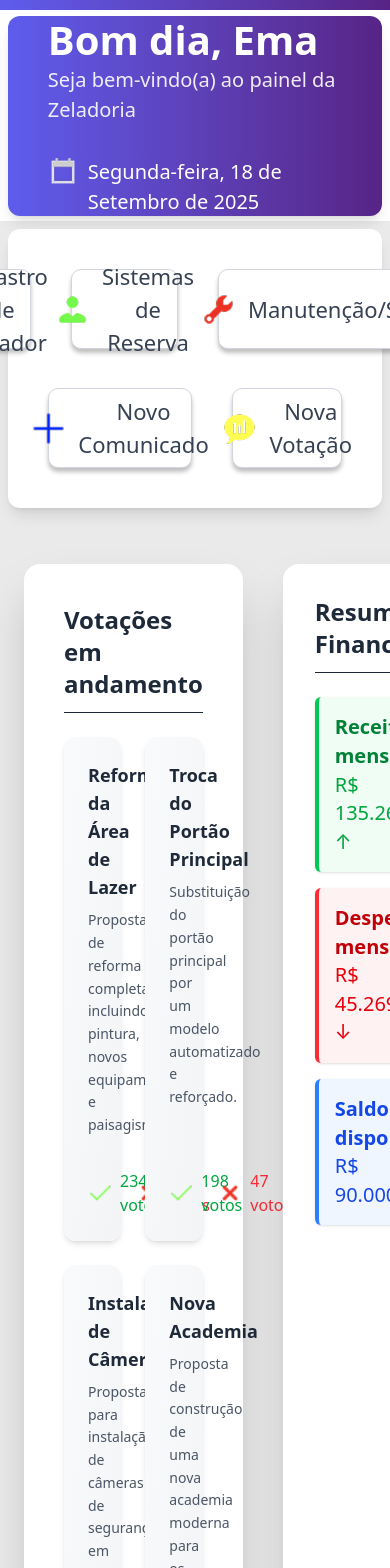
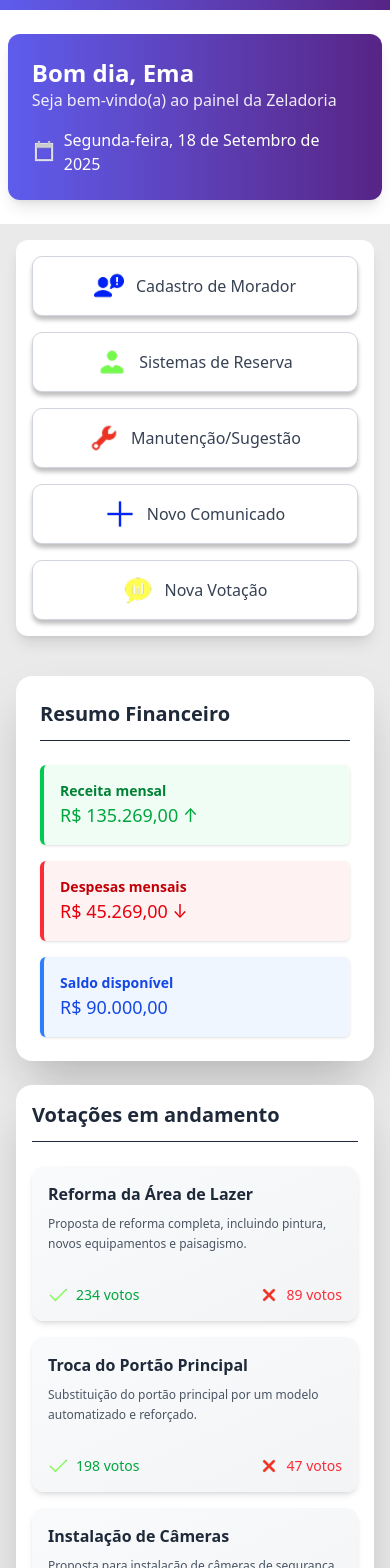
Before and after one commit to Hellwig19/Com-Dominium, a React (Vite) app: page /zeladoria in a window 390 px wide. Shown: the part 100-1668 px from the top of the page. Built offline with nearby package versions, Linux system fonts and the light colour scheme.

Commit message:
Criação inicial Cadastro e Autorizaçãos/Correção de Espaçamento

```diff
--- a/src/pages/Home_zeladoria.tsx
+++ b/src/pages/Home_zeladoria.tsx
@@ -44,98 +44,86 @@ const Zeladoria = () => {
   return (
     <>
       <header>
-        <Header/>
+        <Header />
       </header>
 
-      <main className='bg-[#EAEAEA]'>
-        {/* Card Inicial*/}
-        <div className="bg-white flex flex-col items-center justify-center min-h-[25vh]">
-          <div className="flex items-center justify-start w-[96%] max-w-[2300px] h-[200px] bg-gradient-to-r from-[#5e5ced] to-[#572486] rounded-xl px-10 shadow-lg">
+      <main className='bg-[#EAEAEA] min-h-screen'>
+        {/* Card Inicial (Header) - ✅ Ajustado */}
+        <div className="bg-white flex flex-col items-center justify-center py-6 md:py-10">
+          <div className="flex items-center justify-start w-[96%] max-w-[2300px] h-auto min-h-[150px] bg-gradient-to-r from-[#5e5ced] to-[#572486] rounded-xl p-6 md:p-10 shadow-lg">
             <div className="flex flex-col items-start text-white space-y-1">
-              <h1 className="text-[40px] font-semibold leading-tight m-0">Bom dia, Ema</h1> {/* puxar nome do perfil */}
-              <h2 className="text-[20px] opacity-90 m-0">Seja bem-vindo(a) ao painel da Zeladoria</h2> {/* puxar função aonde a pessoa trabalha*/}
-              <div className="flex mt-8">
-                <img className="h-[30px] w-[30px]" src="../Calendar.png" alt="Calendário" />
-                <h1 className="text-[20px] ml-[10px]">Segunda-feira, 18 de Setembro de 2025</h1> {/* puxar o dia da semana, dia do mês e ano*/}
+              {/* Tamanho de texto ajustado para ser menor em telas pequenas */}
+              <h1 className="text-2xl md:text-[40px] font-semibold leading-tight m-0">Bom dia, Ema</h1> {/* puxar nome do perfil */}
+              <h2 className="text-base md:text-[20px] opacity-90 m-0">Seja bem-vindo(a) ao painel da Zeladoria</h2> {/* puxar função aonde a pessoa trabalha*/}
+              <div className="flex items-center mt-4 md:mt-8">
+                <img className="h-6 w-6 md:h-[30px] md:w-[30px]" src="../Calendar.png" alt="Calendário" />
+                {/* Tamanho de texto ajustado */}
+                <h1 className="text-base md:text-[20px] ml-2 md:ml-[10px]">Segunda-feira, 18 de Setembro de 2025</h1> {/* puxar o dia da semana, dia do mês e ano*/}
               </div>
             </div>
           </div>
         </div>
 
-        {/* Botões de Troca de Tela*/}
-        <div className="flex flex-col items-center justify-center min-h-[35vh]">
-          <div className="bg-white w-[96%] max-w-[2300px] h-auto rounded-xl px-10 py-10 shadow-lg flex flex-col gap-6">
+        {/* Botões de Troca de Tela - ✅ Ajustado */}
+        <div className="flex flex-col items-center justify-center p-4 md:p-8">
+          {/* Largura ajustada para w-full e max-w-[2300px] */}
+          <div className="bg-white w-full max-w-[2300px] h-auto rounded-xl p-4 md:p-10 shadow-lg flex flex-col gap-4 md:gap-6">
 
-            {/* Primeira linha de botões */}
-            <div className="flex justify-center gap-10 pb-[15px]">
-              <button className="flex items-center justify-center gap-3 bg-white rounded-[10px] w-[400px] h-[80px] shadow-[0px_4px_4px_0px_rgba(0,0,0,0.25)] border border-gray-300 text-gray-700 font-medium hover:bg-gray-50 transition">
-                <img src="../Complaint.png" alt="Cadastro de Morador" className="h-[35px] w-[35px]"/>
-                <span className="text-[22px]">Cadastro de Morador</span>
+            {/* Primeira linha de botões: Agora utiliza grid que colapsa para uma coluna em telas pequenas (grid-cols-1) e 3 colunas em telas médias (md:grid-cols-3) */}
+            <div className="grid grid-cols-1 md:grid-cols-3 gap-4 md:gap-10">
+              {/* Removidas larguras fixas (w-[400px]) para que o botão preencha o espaço (w-full) */}
+              <button className="flex items-center justify-center gap-3 bg-white rounded-[10px] w-full h-[60px] md:h-[80px] shadow-[0px_4px_4px_0px_rgba(0,0,0,0.25)] border border-gray-300 text-gray-700 font-medium hover:bg-gray-50 transition">
+                <img src="../Complaint.png" alt="Cadastro de Morador" className="h-[30px] w-[30px] md:h-[35px] md:w-[35px]" />
+                {/* Tamanho de texto ajustado */}
+                <span className="text-base md:text-[22px]">Cadastro de Morador</span>
               </button>
-              <button className="flex items-center justify-center gap-3 bg-white rounded-[10px] w-[400px] h-[80px] shadow-[0px_4px_4px_0px_rgba(0,0,0,0.25)] border border-gray-300 text-gray-700 font-medium hover:bg-gray-50 transition">
-                <img src="../Account Male.png" alt="Sistemas de Reserva" className="h-[35px] w-[35px]"/>
-                <span className="text-[22px]">Sistemas de Reserva</span>
+              <button className="flex items-center justify-center gap-3 bg-white rounded-[10px] w-full h-[60px] md:h-[80px] shadow-[0px_4px_4px_0px_rgba(0,0,0,0.25)] border border-gray-300 text-gray-700 font-medium hover:bg-gray-50 transition">
+                <img src="../Account Male.png" alt="Sistemas de Reserva" className="h-[30px] w-[30px] md:h-[35px] md:w-[35px]" />
+                <span className="text-base md:text-[22px]">Sistemas de Reserva</span>
               </button>
-              <button className="flex items-center justify-center gap-3 bg-white rounded-[10px] w-[400px] h-[80px] shadow-[0px_4px_4px_0px_rgba(0,0,0,0.25)] border border-gray-300 text-gray-700 font-medium hover:bg-gray-50 transition">
-                <img src="../Wrench.png" alt="Manutenção/Sugestão" className="h-[35px] w-[35px]"/>
-                <span className="text-[22px]">Manutenção/Sugestão</span>
+              <button className="flex items-center justify-center gap-3 bg-white rounded-[10px] w-full h-[60px] md:h-[80px] shadow-[0px_4px_4px_0px_rgba(0,0,0,0.25)] border border-gray-300 text-gray-700 font-medium hover:bg-gray-50 transition">
+                <img src="../Wrench.png" alt="Manutenção/Sugestão" className="h-[30px] w-[30px] md:h-[35px] md:w-[35px]" />
+                <span className="text-base md:text-[22px]">Manutenção/Sugestão</span>
               </button>
             </div>
 
-            {/* Segunda linha de botões */}
-            <div className="flex justify-center gap-10">
-              <button className="flex items-center justify-center gap-3 bg-white rounded-[10px] w-[400px] h-[80px] shadow-[0px_4px_4px_0px_rgba(0,0,0,0.25)] border border-gray-300 text-gray-700 font-medium hover:bg-gray-50 transition">
-                <img src="../Plus.png" alt="Novo Comunicado" className="h-[35px] w-[35px]"/>
-                <span className="text-[22px]">Novo Comunicado</span>
+            {/* Segunda linha de botões: Agora utiliza grid que colapsa para uma coluna em telas pequenas e 2 colunas em telas médias (md:grid-cols-2) */}
+            <div className="grid grid-cols-1 md:grid-cols-2 gap-4 md:gap-10">
+              <button className="flex items-center justify-center gap-3 bg-white rounded-[10px] w-full h-[60px] md:h-[80px] shadow-[0px_4px_4px_0px_rgba(0,0,0,0.25)] border border-gray-300 text-gray-700 font-medium hover:bg-gray-50 transition">
+                <img src="../Plus.png" alt="Novo Comunicado" className="h-[30px] w-[30px] md:h-[35px] md:w-[35px]" />
+                <span className="text-base md:text-[22px]">Novo Comunicado</span>
               </button>
-              <button className="flex items-center justify-center gap-3 bg-white rounded-[10px] w-[400px] h-[80px] shadow-[0px_4px_4px_0px_rgba(0,0,0,0.25)] border border-gray-300 text-gray-700 font-medium hover:bg-gray-50 transition">
-                <img src="../Poll.png" alt="Nova Votação" className="h-[35px] w-[35px]"/>
-                <span className="text-[22px]">Nova Votação</span>
+              <button className="flex items-center justify-center gap-3 bg-white rounded-[10px] w-full h-[60px] md:h-[80px] shadow-[0px_4px_4px_0px_rgba(0,0,0,0.25)] border border-gray-300 text-gray-700 font-medium hover:bg-gray-50 transition">
+                <img src="../Poll.png" alt="Nova Votação" className="h-[30px] w-[30px] md:h-[35px] md:w-[35px]" />
+                <span className="text-base md:text-[22px]">Nova Votação</span>
               </button>
             </div>
           </div>
         </div>
 
-        <div className="flex justify-center items-start mt-6 p-6">
-          <div className="flex gap-10 w-full max-w-[1600px]">
-            {/* Div Principal de Votações */}
-            <div className="flex-1 bg-white rounded-2xl p-10 shadow-2xl flex flex-col">
-              <h1 className="text-2xl font-bold mb-6 text-gray-800 border-b pb-3">
+        {/* Div Principal de Votações e Resumo Financeiro - ✅ Ajustado */}
+        {/* Agora utiliza flex-col em telas pequenas e flex-row em telas médias, com espaçamento flexível */}
+        <div className="flex justify-center items-start px-4 md:px-6 mt-6 pb-6">
+          <div className="flex flex-col-reverse lg:flex-row gap-6 lg:gap-10 w-full max-w-[1600px]">
+
+            {/* Div Principal de Votações - Agora usa w-full e flex-1 */}
+            <div className="flex-1 w-full bg-white rounded-2xl p-4 md:p-10 shadow-2xl flex flex-col">
+              <h1 className="text-xl md:text-2xl font-bold mb-6 text-gray-800 border-b pb-3">
                 Votações em andamento
               </h1>
 
-              <div className="grid grid-cols-2 gap-6">
+              {/* Grid ajustado para colapsar para 1 coluna em telas pequenas e 2 colunas em telas médias (md:grid-cols-2) */}
+              <div className="grid grid-cols-1 md:grid-cols-2 gap-4 md:gap-6">
                 {/* Card de Votação */}
                 {[
-                  {
-                    titulo: "Reforma da Área de Lazer",
-                    desc: "Proposta de reforma completa, incluindo pintura, novos equipamentos e paisagismo.",
-                    sim: 234,
-                    nao: 89,
-                  },
-                  {
-                    titulo: "Troca do Portão Principal",
-                    desc: "Substituição do portão principal por um modelo automatizado e reforçado.",
-                    sim: 198,
-                    nao: 47,
-                  },
-                  {
-                    titulo: "Instalação de Câmeras",
-                    desc: "Proposta para instalação de câmeras de segurança em todas as entradas e áreas comuns.",
-                    sim: 321,
-                    nao: 34,
-                  },
-                  {
-                    titulo: "Nova Academia",
-                    desc: "Proposta de construção de uma nova academia moderna para os moradores.",
-                    sim: 402,
-                    nao: 120,
-                  },
+                  { titulo: "Reforma da Área de Lazer", desc: "Proposta de reforma completa, incluindo pintura, novos equipamentos e paisagismo.", sim: 234, nao: 89 },
+                  { titulo: "Troca do Portão Principal", desc: "Substituição do portão principal por um modelo automatizado e reforçado.", sim: 198, nao: 47 },
+                  { titulo: "Instalação de Câmeras", desc: "Proposta para instalação de câmeras de segurança em todas as entradas e áreas comuns.", sim: 321, nao: 34 },
+                  { titulo: "Nova Academia", desc: "Proposta de construção de uma nova academia moderna para os moradores.", sim: 402, nao: 120 },
                 ].map((votacao, i) => (
-
-                <div key={i} className="bg-gradient-to-br from-gray-50 to-gray-100 p-6 rounded-xl shadow-md hover:shadow-xl transition-all duration-300 flex flex-col h-full">
-                  <h2 className="text-lg font-semibold text-gray-800 mb-2">{votacao.titulo}</h2>
-                  <p className="text-sm text-gray-600 mb-4 leading-relaxed flex-grow">
+                  <div key={i} className="bg-gradient-to-br from-gray-50 to-gray-100 p-4 md:p-6 rounded-xl shadow-md hover:shadow-xl transition-all duration-300 flex flex-col h-full">
+                    <h2 className="text-base md:text-lg font-semibold text-gray-800 mb-2">{votacao.titulo}</h2>
+                    <p className="text-xs md:text-sm text-gray-600 mb-4 leading-relaxed flex-grow">
                       {votacao.desc}
                     </p>
 
@@ -143,15 +131,15 @@ const Zeladoria = () => {
                     <div className="flex justify-between mt-4">
                       {/* Votos positivos */}
                       <div className="flex items-center gap-2">
-                        <img src="../Done.png" alt="Votos a favor" className="w-6 h-6 object-contain"/>
-                        <span className="text-green-600 font-medium">
+                        <img src="../Done.png" alt="Votos a favor" className="w-5 h-5 md:w-6 md:h-6 object-contain" />
+                        <span className="text-sm text-green-600 font-medium">
                           {votacao.sim} votos
                         </span>
                       </div>
 
                       {/* Votos negativos */}
-                      <div className="flex items-center gap-2"> <img src="../Multiply.png" alt="Votos contra" className="w-6 h-6 object-contain"/>
-                        <span className="text-red-500 font-medium">
+                      <div className="flex items-center gap-2"> <img src="../Multiply.png" alt="Votos contra" className="w-5 h-5 md:w-6 md:h-6 object-contain" />
+                        <span className="text-sm text-red-500 font-medium">
                           {votacao.nao} votos
                         </span>
                       </div>
@@ -161,53 +149,56 @@ const Zeladoria = () => {
               </div>
             </div>
 
-            {/* Div de Resumo Financeiro */}
-            <div className="w-[400px] bg-white rounded-2xl shadow-2xl p-8 flex flex-col ">
-              <h1 className="text-2xl font-bold mb-6 text-gray-800 border-b pb-3">
+            {/* Div de Resumo Financeiro - Agora usa largura flexível em telas pequenas e largura fixa em telas grandes (lg:w-[400px]) */}
+            <div className="w-full lg:w-[400px] bg-white rounded-2xl shadow-2xl p-6 md:p-8 flex flex-col">
+              <h1 className="text-xl md:text-2xl font-bold mb-6 text-gray-800 border-b pb-3">
                 Resumo Financeiro
               </h1>
 
-              <div className="flex flex-col gap-4 text-sm text-[20px]">
+              <div className="flex flex-col gap-4 text-sm md:text-[20px]">
                 <div className="bg-green-50 border-l-4 border-green-500 p-4 rounded-md shadow-sm hover:scale-[1.02] transition-all">
-                  <p className="font-semibold text-green-700">Receita mensal</p>
-                  <p className="text-green-600">
+                  <p className="font-semibold text-green-700 text-sm">Receita mensal</p>
+                  <p className="text-green-600 text-lg md:text-xl">
                     R$ 135.269,00 <span className="text-green-600">↑</span>
                   </p>
                 </div>
 
                 <div className="bg-red-50 border-l-4 border-red-500 p-4 rounded-md shadow-sm hover:scale-[1.02] transition-all ">
-                  <p className="font-semibold text-red-700">Despesas mensais</p>
-                  <p className="text-red-600">
+                  <p className="font-semibold text-red-700 text-sm">Despesas mensais</p>
+                  <p className="text-red-600 text-lg md:text-xl">
                     R$ 45.269,00 <span className="text-red-600">↓</span>
                   </p>
                 </div>
 
                 <div className="bg-blue-50 border-l-4 border-blue-500 p-4 rounded-md shadow-sm hover:scale-[1.02] transition-all">
-                  <p className="font-semibold text-blue-700">Saldo disponível</p>
-                  <p className="text-blue-700">R$ 90.000,00</p>
+                  <p className="font-semibold text-blue-700 text-sm">Saldo disponível</p>
+                  <p className="text-blue-700 text-lg md:text-xl">R$ 90.000,00</p>
                 </div>
               </div>
             </div>
           </div>
         </div>
 
-      {/* Ajustar essa parte*/}
-      <div className="flex justify-center items-center mt-10">
-        <div className="w-[96%] max-w-[2300px] bg-white rounded-2xl shadow-2xl p-10">
-          <h1 className="text-2xl font-bold text-gray-800 mb-2">Gestão de Áreas Comuns</h1>
-          <p className="text-gray-500 mb-8 text-sm">Controle de disponibilidade e reservas</p>
+        {/* Gestão de Áreas Comuns (Calendário e Lista) - ✅ Ajustado */}
+        <div className="flex justify-center items-center p-4 md:p-8">
+          <div className="w-full max-w-[2300px] bg-white rounded-2xl shadow-2xl p-4 md:p-10">
+            <h1 className="text-xl md:text-2xl font-bold text-gray-800 mb-2">Gestão de Áreas Comuns</h1>
+            <p className="text-gray-500 mb-6 md:mb-8 text-sm">Controle de disponibilidade e reservas</p>
 
-          <div className="flex flex-col md:flex-row gap-10">
-            {/* Calendário */}
-          <div className="bg-gray-50 rounded-xl shadow-md p-6 w-[400px] h-[400px] flex items-center justify-center">
-            <Calendar onChange={setValue} value={value} className="border-none rounded-xl shadow-sm p-4 bg-white scale-110"/>
+            {/* Flex ajustado: Coluna em telas pequenas, Linha em telas médias (md:flex-row) */}
+            <div className="flex flex-col md:flex-row gap-6 md:gap-10">
+
+              {/* Calendário: Largura e altura agora são flexíveis em telas pequenas (w-full, h-auto), mas limitadas em telas médias (md:w-[400px] md:h-[400px]) */}
+              <div className="bg-gray-50 rounded-xl shadow-md p-4 md:p-6 w-full h-auto md:w-[400px] md:h-[400px] flex items-center justify-center">
+                {/* O componente Calendar tem classes `scale-110` fixas, o que pode causar overflow. Removi o `scale-110` e adicionei `w-full` e `max-w-full` para garantir que ele se adapte melhor ao container. */}
+                <Calendar onChange={setValue} value={value} className="border-none rounded-xl shadow-sm p-2 md:p-4 bg-white w-full max-w-full" />
               </div>
 
-            {/* Lista de Áreas */}
-            <div className="flex-1 flex flex-col gap-4">
+              {/* Lista de Áreas - Usa flex-1 e w-full */}
+              <div className="flex-1 w-full flex flex-col gap-4">
                 {areas.map((area, i) => (
-                <div key={i} className="flex items-center justify-between bg-gray-50 rounded-xl p-4 shadow-md hover:shadow-lg transition-all duration-200">
-                  <div className="flex items-center gap-4">
+                  <div key={i} className="flex flex-col sm:flex-row items-start sm:items-center justify-between bg-gray-50 rounded-xl p-4 shadow-md hover:shadow-lg transition-all duration-200">
+                    <div className="flex items-center gap-4 mb-2 sm:mb-0">
                       <div className={`w-10 h-10 ${area.cor} rounded-lg flex items-center justify-center text-white text-xl`}>🏠
                       </div>
                       <div>
@@ -216,17 +207,35 @@ const Zeladoria = () => {
                         <p className={`text-sm font-medium ${area.texto}`}>{area.status}</p>
                       </div>
                     </div>
-                  <span className="text-gray-700 font-medium">{area.preco}</span>
+                    {/* Preço movido para baixo em telas pequenas para não quebrar a linha, usando flex-col e sm:flex-row */}
+                    <span className="text-gray-700 font-medium ml-14 sm:ml-0">{area.preco}</span>
                   </div>
                 ))}
               </div>
             </div>
           </div>
         </div>
+
+        <div className="flex justify-center items-center p-4 md:p-8">
+          <div className="w-full max-w-[2300px] bg-white rounded-2xl shadow-2xl p-4 md:p-10">
+            <h1 className="text-xl md:text-2xl font-bold text-gray-800 mb-2">Cadastros Pendentes e Autorizaçãos</h1>
+            <p className="text-gray-500 mb-6 md:mb-8 text-sm">Novos moradores aguardando validação</p>
+            <div className='bg-[#FEF9C3] p-2 rounded-lg border'>
+              <h1>Eduardo Santos</h1>
+              <div>
+                <h1>Casa Nº</h1> {/* Puxar o numero da casa que está sendo cadastrado */}
+                <div className='w-16 h-5 bg-amber-300 rounded-[5px] flex text-center'>
+                  <h1 className='w-16 h-3.5 justify-start text-yellow-600 text-xs font-bold'>Pendente</h1>
+                </div>
+              </div>
+              <h1 className='opacity-40 justify-start text-black text-sm font-medium'>Solicitado em 15/09/2025</h1>
+            </div>
+          </div>
+        </div>
       </main>
 
       <footer>
-        <Footer/>
+        <Footer />
       </footer>
     </>
   );
```
Lines whose indentation alone changed are shown as unchanged.
